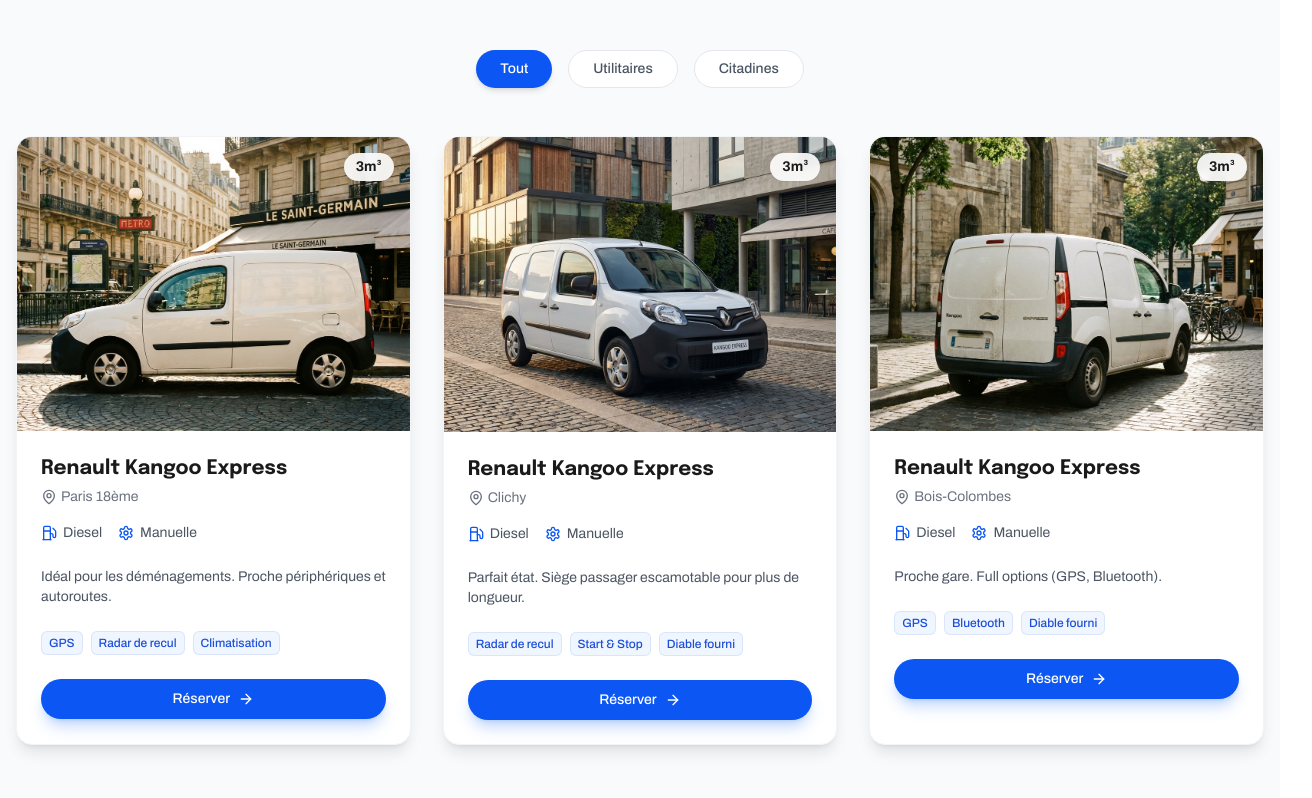
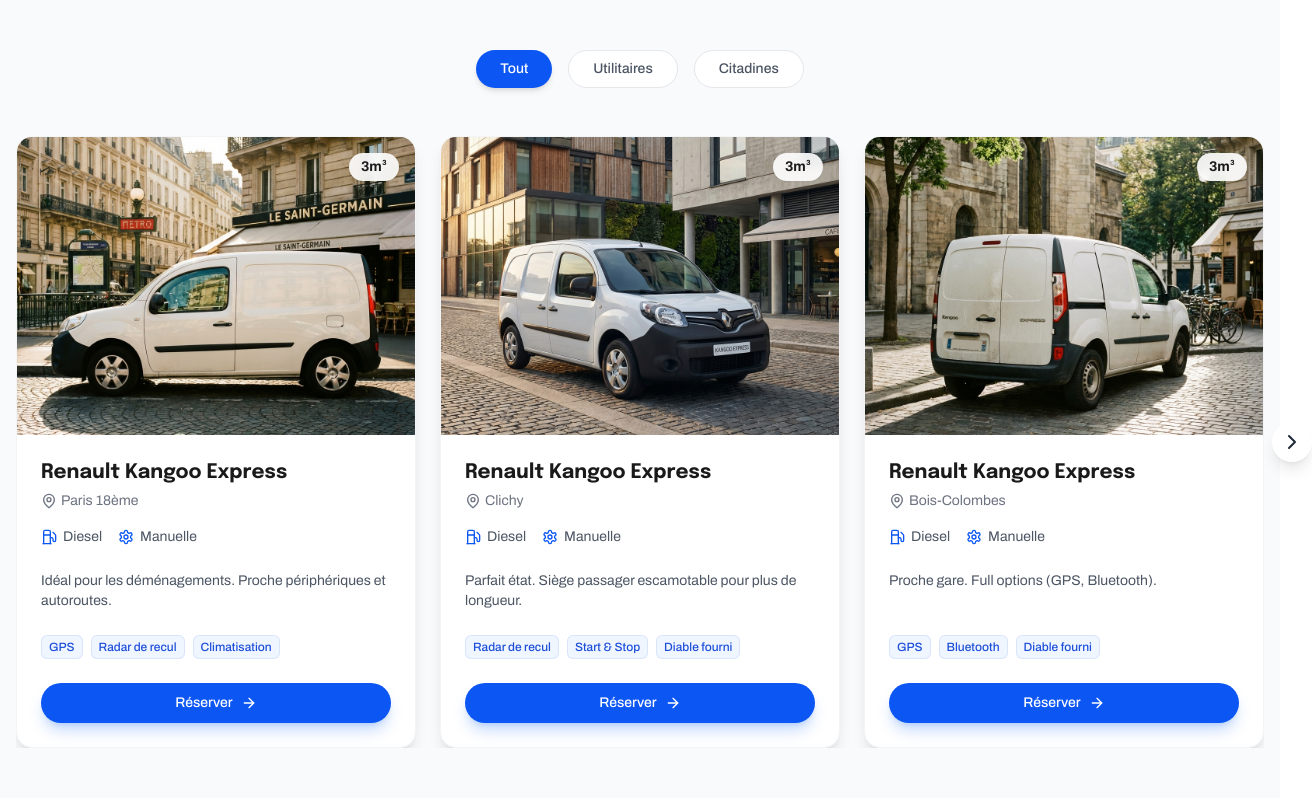
Before and after one commit to sachabusuttil-ux/Next2You, a Next.js app: page / in a window 1280 px wide. Shown: the part 1562-2360 px from the top of the page, 1312 px wide, since content can reach past the window. Built offline with nearby package versions, Linux system fonts and the light colour scheme.

Commit message:
Feat: Add Fleet carousel and new vehicles (Twingo & Micra)

```diff
--- a/components/sections/Fleet.tsx
+++ b/components/sections/Fleet.tsx
@@ -1,11 +1,12 @@
 "use client"
 
 import { Button } from "@/components/ui/Button"
-import { ArrowRight, Fuel, Settings, MapPin } from "lucide-react"
+import { ArrowRight, Fuel, Settings, MapPin, ChevronLeft, ChevronRight } from "lucide-react"
 import Image from "next/image"
 import { SectionInView } from "@/components/ui/SectionInView"
-import { useState } from "react"
+import { useState, useEffect, useCallback } from "react"
 import { cn } from "@/lib/utils"
+import useEmblaCarousel from "embla-carousel-react"
 
 const vehicles = [
     {
@@ -44,6 +45,30 @@
         link: "https://fr.getaround.com/location-voiture/bois-colombes/renault-kangoo-express-1656292",
         category: "utilitaire",
     },
+    {
+        name: "Renault Twingo III",
+        location: "Bois-Colombes",
+        image: "/images/fleet/twingo-bois-colombes.png",
+        volume: "Citadine",
+        fuel: "Essence",
+        transmission: "Manuelle",
+        description: "Petite citadine fiable, très pratique en ville. Compatible ISOFIX.",
+        features: ["Bluetooth", "Régulateur", "ISOFIX"],
+        link: "https://fr.getaround.com/location-voiture/bois-colombes/renault-twingo-iii-1710998",
+        category: "citadine",
+    },
+    {
+        name: "Nissan Micra",
+        location: "Bois-Colombes",
+        image: "/images/fleet/micra-bois-colombes.png",
+        volume: "Citadine",
+        fuel: "Essence",
+        transmission: "Automatique",
+        description: "Puissante et agile. Boîte automatique pour une conduite urbaine détendue.",
+        features: ["Boîte Auto", "Climatisation", "Bluetooth"],
+        link: "https://fr.getaround.com/location-voiture/bois-colombes/nissan-micra-1424334",
+        category: "citadine",
+    },
 ]
 
 const categories = [
@@ -54,10 +79,34 @@
 
 export function Fleet() {
     const [selectedCategory, setSelectedCategory] = useState("all")
+    const [emblaRef, emblaApi] = useEmblaCarousel({ align: "start", loop: false })
+    const [prevBtnEnabled, setPrevBtnEnabled] = useState(false)
+    const [nextBtnEnabled, setNextBtnEnabled] = useState(false)
 
     const filteredVehicles = vehicles.filter(
         (vehicle) => selectedCategory === "all" || vehicle.category === selectedCategory
     )
+
+    const scrollPrev = useCallback(() => emblaApi && emblaApi.scrollPrev(), [emblaApi])
+    const scrollNext = useCallback(() => emblaApi && emblaApi.scrollNext(), [emblaApi])
+
+    const onSelect = useCallback(() => {
+        if (!emblaApi) return
+        setPrevBtnEnabled(emblaApi.canScrollPrev())
+        setNextBtnEnabled(emblaApi.canScrollNext())
+    }, [emblaApi])
+
+    useEffect(() => {
+        if (!emblaApi) return
+        onSelect()
+        emblaApi.on("select", onSelect)
+        emblaApi.on("reInit", onSelect)
+    }, [emblaApi, onSelect])
+
+    // Reset carousel when category changes
+    useEffect(() => {
+        if (emblaApi) emblaApi.reInit()
+    }, [selectedCategory, emblaApi])
 
     return (
         <section id="flotte" className="py-24 bg-gray-50 scroll-mt-28">
@@ -67,7 +116,7 @@
                         <div className="mb-6 inline-flex items-center rounded-full bg-[var(--color-primary)] px-6 py-2 text-base font-medium text-white shadow-md shadow-blue-500/20">
                             Véhicules
                         </div>
-                        <h2 className="text-3xl font-bold tracking-tighter text-[var(--color-secondary)] sm:text-4xl">
+                        <h2 className="text-3xl font-bold tracking-tighter text-[var(--color-secondary)] sm:text-4xl font-heading">
                             Notre Flotte
                         </h2>
                         <p className="mt-4 text-gray-600">
@@ -93,9 +142,12 @@
                         ))}
                     </div>
 
-                    <div className="grid gap-8 md:grid-cols-3">
+                    <div className="relative max-w-7xl mx-auto">
+                        <div className="overflow-hidden" ref={emblaRef}>
+                            <div className="flex -ml-6">
                                 {filteredVehicles.map((vehicle, index) => (
-                            <div key={index} className="group overflow-hidden rounded-2xl bg-white shadow-lg transition-all hover:shadow-xl border border-gray-100 animate-fade-in-up">
+                                    <div key={index} className="flex-[0_0_100%] min-w-0 pl-6 md:flex-[0_0_50%] lg:flex-[0_0_33.333%]">
+                                        <div className="group h-full overflow-hidden rounded-2xl bg-white shadow-lg transition-all hover:shadow-xl border border-gray-100 flex flex-col">
                                             <div className="relative aspect-[4/3] overflow-hidden bg-gray-100">
                                                 <Image
                                                     src={vehicle.image}
@@ -107,9 +159,9 @@
                                                     {vehicle.volume}
                                                 </div>
                                             </div>
-                                <div className="p-6">
+                                            <div className="p-6 flex flex-col flex-grow">
                                                 <div className="mb-4">
-                                        <h3 className="text-xl font-bold text-[var(--color-secondary)] mb-1">{vehicle.name}</h3>
+                                                    <h3 className="text-xl font-bold text-[var(--color-secondary)] mb-1 font-heading">{vehicle.name}</h3>
                                                     <div className="flex items-center gap-1 text-sm text-gray-500">
                                                         <MapPin className="h-4 w-4" />
                                                         {vehicle.location}
@@ -127,7 +179,7 @@
                                                     </div>
                                                 </div>
 
-                                    <p className="mb-6 text-sm text-gray-600 line-clamp-2">
+                                                <p className="mb-6 text-sm text-gray-600 line-clamp-2 flex-grow">
                                                     {vehicle.description}
                                                 </p>
 
@@ -139,15 +191,41 @@
                                                     ))}
                                                 </div>
 
-                                    <Button asChild className="w-full gap-2">
+                                                <Button asChild className="w-full gap-2 mt-auto">
                                                     <a href={vehicle.link} target="_blank" rel="noopener noreferrer">
                                                         Réserver <ArrowRight className="h-4 w-4" />
                                                     </a>
                                                 </Button>
                                             </div>
                                         </div>
+                                    </div>
                                 ))}
                             </div>
+                        </div>
+
+                        {/* Navigation Buttons */}
+                        <button
+                            className={cn(
+                                "absolute top-1/2 -left-4 md:-left-12 -translate-y-1/2 w-10 h-10 rounded-full bg-white shadow-lg flex items-center justify-center text-gray-800 transition-all hover:bg-gray-50 focus:outline-none focus:ring-2 focus:ring-[var(--color-primary)]",
+                                !prevBtnEnabled && "opacity-50 cursor-not-allowed hidden"
+                            )}
+                            onClick={scrollPrev}
+                            disabled={!prevBtnEnabled}
+                        >
+                            <ChevronLeft className="w-6 h-6" />
+                        </button>
+                        <button
+                            className={cn(
+                                "absolute top-1/2 -right-4 md:-right-12 -translate-y-1/2 w-10 h-10 rounded-full bg-white shadow-lg flex items-center justify-center text-gray-800 transition-all hover:bg-gray-50 focus:outline-none focus:ring-2 focus:ring-[var(--color-primary)]",
+                                !nextBtnEnabled && "opacity-50 cursor-not-allowed hidden"
+                            )}
+                            onClick={scrollNext}
+                            disabled={!nextBtnEnabled}
+                        >
+                            <ChevronRight className="w-6 h-6" />
+                        </button>
+                    </div>
+
                     {filteredVehicles.length === 0 && (
                         <div className="text-center text-gray-500 py-12">
                             Aucun véhicule disponible dans cette catégorie pour le moment.
--- a/package.json
+++ b/package.json
@@ -12,6 +12,7 @@
     "@radix-ui/react-slot": "^1.1.0",
     "class-variance-authority": "^0.7.0",
     "clsx": "^2.1.1",
+    "embla-carousel-react": "^8.0.0",
     "framer-motion": "^11.0.0",
     "lucide-react": "^0.400.0",
     "next": "15.0.7",
```
Also changed, not shown: public/images/fleet/micra-bois-colombes.png (added), public/images/fleet/twingo-bois-colombes.png (added). Lines whose indentation alone changed are shown as unchanged.
